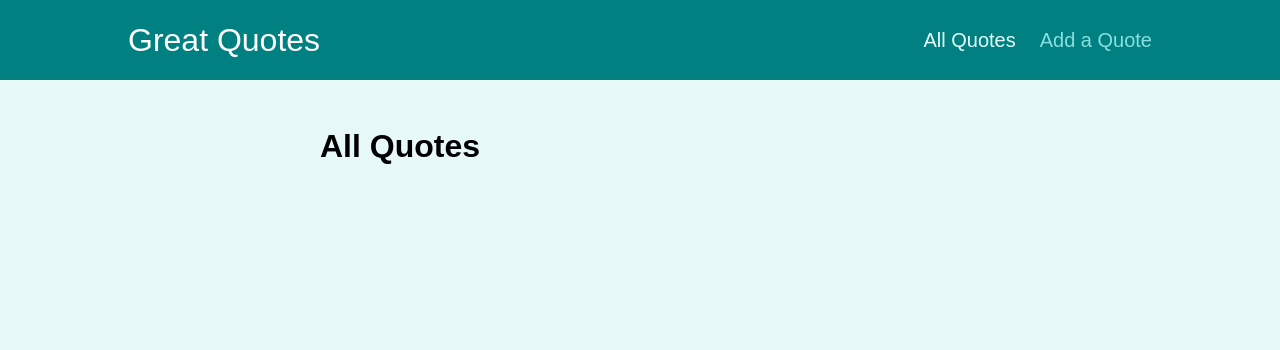
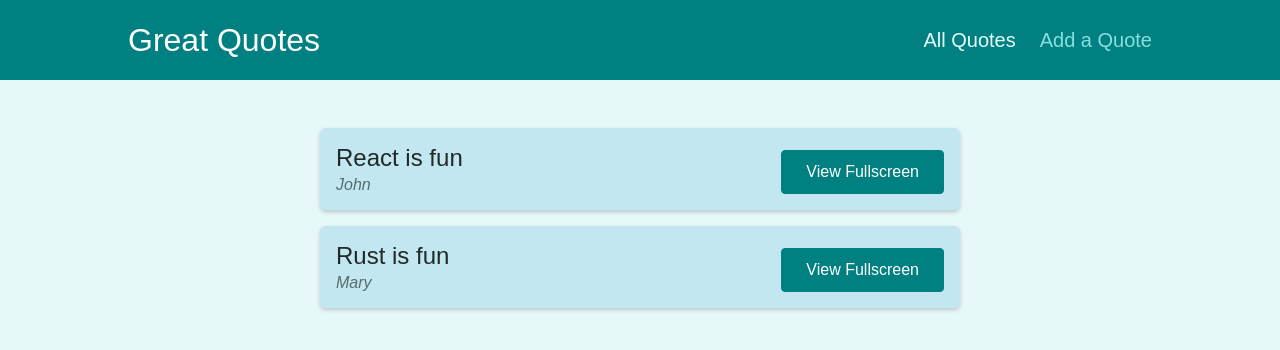
Before and after one commit to MS-D-rei/React_Router_Sample_App, a React (Vite) app: page /quotes in a window 1280 px wide. Shown: the top 350 px of the page. Built offline with nearby package versions, Linux system fonts and the light colour scheme.

Commit message:
add QuoteList and QuoteItem components

```diff
--- a/src/components/layout/MainNavigation.tsx
+++ b/src/components/layout/MainNavigation.tsx
@@ -1,4 +1,4 @@
-import { NavLink } from 'react-router-dom';
+import { Link, NavLink } from 'react-router-dom';
 import {
   MainNavigationHeader,
   MainNavigationLogoDiv,
--- a/src/components/pages/AllQuotes.tsx
+++ b/src/components/pages/AllQuotes.tsx
@@ -1,5 +1,13 @@
+import { QuoteType } from '@/components/quotes/types';
+import QuoteList from '@/components/quotes/QuoteList';
+
+const DUMMY_QUOTES: QuoteType[] = [
+  { id: 'q1', author: 'John', text: 'React is fun' },
+  { id: 'q2', author: 'Mary', text: 'Rust is fun' },
+];
+
 function AllQuotes() {
-  return <h1>All Quotes</h1>
+  return <QuoteList quotes={DUMMY_QUOTES} />;
 }
 
 export default AllQuotes;
--- /dev/null
+++ b/src/components/quotes/QuoteItem.tsx
@@ -0,0 +1,23 @@
+import { QuoteItemA, QuoteItemLi } from '@/components/quotes/QuoteItemStyle';
+
+interface QuoteItemProps {
+  id: string;
+  author: string;
+  text: string;
+}
+
+function QuoteITem({ author, text }: QuoteItemProps) {
+  return (
+    <QuoteItemLi>
+      <figure>
+        <blockquote>
+          <p>{text}</p>
+        </blockquote>
+        <figcaption>{author}</figcaption>
+      </figure>
+      <QuoteItemA>View Fullscreen</QuoteItemA>
+    </QuoteItemLi>
+  );
+}
+
+export default QuoteITem;
--- /dev/null
+++ b/src/components/quotes/QuoteItemStyle.ts
@@ -0,0 +1,55 @@
+import styled from 'styled-components';
+
+export const QuoteItemLi = styled.li`
+  margin: 1rem 0;
+  padding: 1rem;
+  display: flex;
+  justify-content: space-between;
+  align-items: flex-end;
+  box-shadow: 0 2px 4px rgba(0, 0, 0, 0.2);
+  border-radius: 6px;
+  background-color: #c2e7f0;
+
+  &:last-of-type {
+    border-bottom: none;
+  }
+
+  & figure {
+    margin: 0;
+    padding: 0;
+    width: 70%;
+  }
+
+  & blockquote {
+    margin: 0;
+    text-align: left;
+    font-size: 1.5rem;
+    color: #212929;
+  }
+
+  & p {
+    margin: 0;
+    margin-bottom: 0.25rem;
+  }
+
+  & figcaption {
+    font-style: italic;
+    color: #566d6d;
+  }
+`;
+
+export const QuoteItemA = styled.a`
+  text-decoration: none;
+  background-color: teal;
+  color: white;
+  border-radius: 4px;
+  padding: 0.75rem 1.5rem;
+  border: 1px solid teal;
+  cursor: pointer;
+
+  &:hover,
+  &:active {
+    background-color: #11acac;
+    border-color: #11acac;
+  }
+`;
--- /dev/null
+++ b/src/components/quotes/QuoteList.tsx
@@ -0,0 +1,26 @@
+import { QuoteType } from '@/components/quotes/types';
+import QuoteITem from '@/components/quotes/QuoteItem';
+import { QuoteListUl } from '@/components/quotes/QuoteListStyle';
+
+interface QuoteListProps {
+  quotes: QuoteType[];
+}
+
+function QuoteList({ quotes }: QuoteListProps) {
+  return (
+    <>
+      <QuoteListUl>
+        {quotes.map((quote) => (
+          <QuoteITem
+            key={quote.id}
+            id={quote.id}
+            author={quote.author}
+            text={quote.text}
+          />
+        ))}
+      </QuoteListUl>
+    </>
+  );
+}
+
+export default QuoteList;
--- /dev/null
+++ b/src/components/quotes/QuoteListStyle.ts
@@ -0,0 +1,27 @@
+import styled from 'styled-components';
+
+export const QuoteListUl = styled.ul`
+  list-style: none;
+  margin: 0;
+  padding: 0;
+`;
+
+export const QuoteListSortDiv = styled.div`
+  padding-bottom: 1rem;
+  border-bottom: 3px solid #b2d4d4;
+  margin-bottom: 2rem;
+
+  & button {
+    font: inherit;
+    color: teal;
+    border: 1px solid teal;
+    background-color: transparent;
+    border-radius: 4px;
+    padding: 0.5rem 1.5rem;
+    cursor: pointer;
+  }
+
+  & button:hover {
+    background-color: #c2fafa;
+  }
+`;
--- /dev/null
+++ b/src/components/quotes/types.ts
@@ -0,0 +1,5 @@
+export interface QuoteType {
+  id: string;
+  author: string;
+  text: string;
+}
```
Also changed, not shown: src/components/UI/BaseButtonStyle.ts (added, +17 -0 lines).
